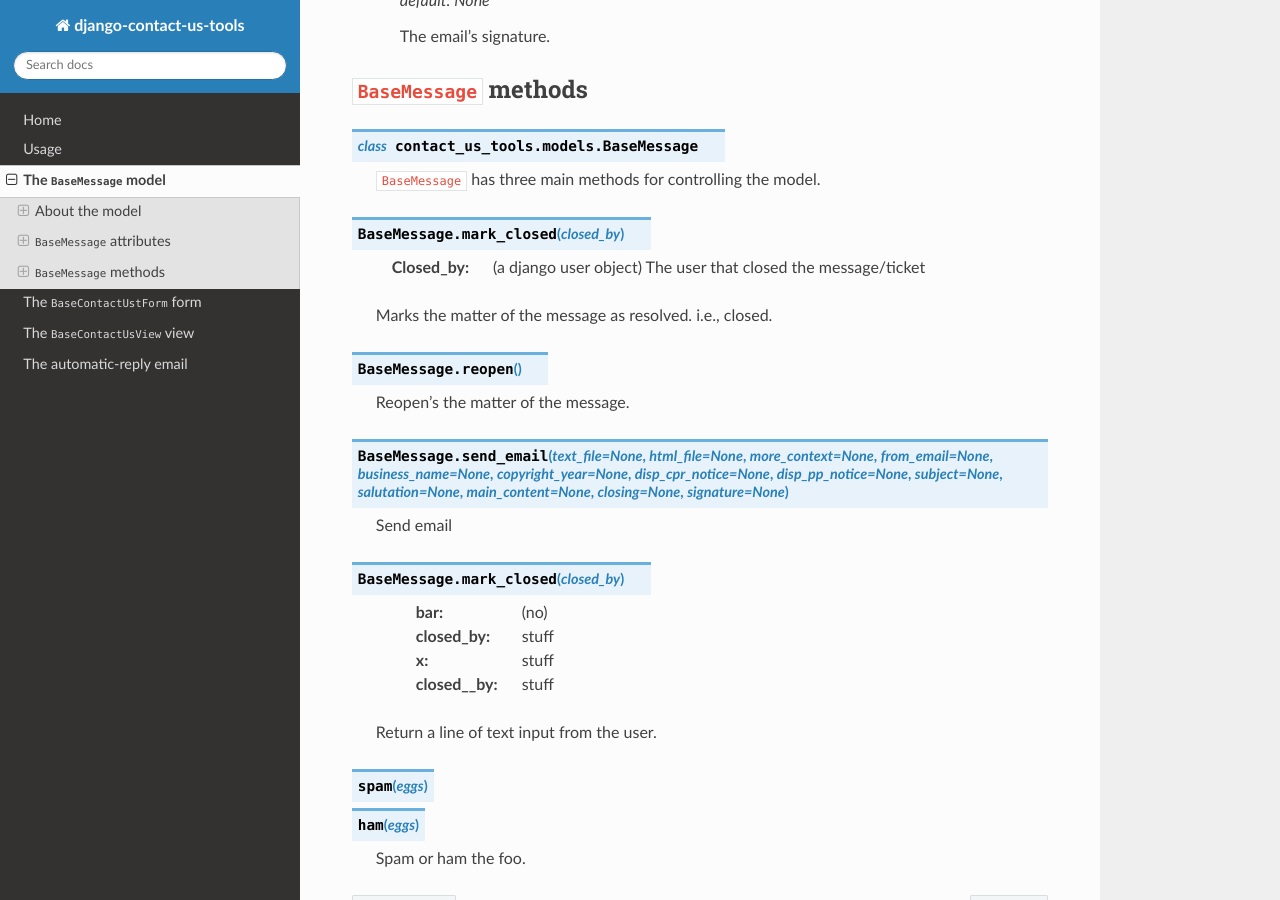
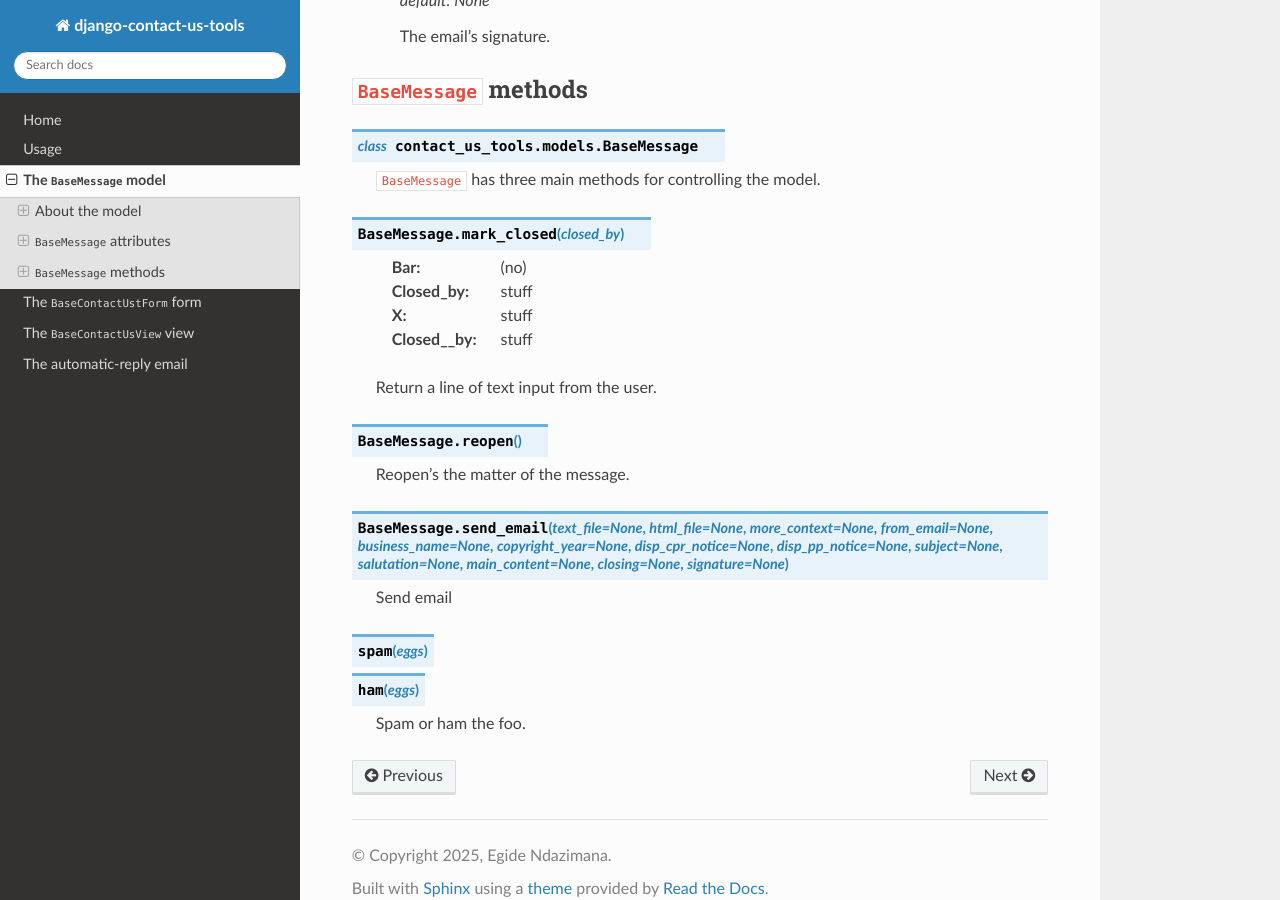
Before and after one commit to egiden/django-contact-us-tools, a Sphinx documentation site: the page built from docs/source/base_message_model.rst, in a window 1280 px wide and 900 px high, scrolled down 2025 px. Built offline with Sphinx 7.4.7 and the Read the Docs theme 3.1.0, drawn with Linux system fonts in a browser that asks for light colours.

Commit message:
Update .rst files

```diff
--- a/docs/source/base_message_model.rst
+++ b/docs/source/base_message_model.rst
@@ -101,9 +101,15 @@ About the model
 
 .. function:: BaseMessage.mark_closed(closed_by)
 
-    :closed_by: (a django user object) The user that closed the message/ticket
+    :bar: (no)
 
-    Marks the matter of the message as resolved. i.e., closed.
+    :closed_by: stuff
+
+    :x: stuff
+
+    :closed__by: stuff
+
+    Return a line of text input from the user.
 
 .. function:: BaseMessage.reopen()
 
@@ -113,18 +119,6 @@ About the model
 
     Send email
 
-.. function:: BaseMessage.mark_closed(closed_by)
-
-    :bar: (no)
-
-    :closed_by: stuff
-
-    :x: stuff
-
-    :closed__by: stuff
-
-   Return a line of text input from the user.
-
 .. function:: spam(eggs)
               ham(eggs)
    :noindex:
```
